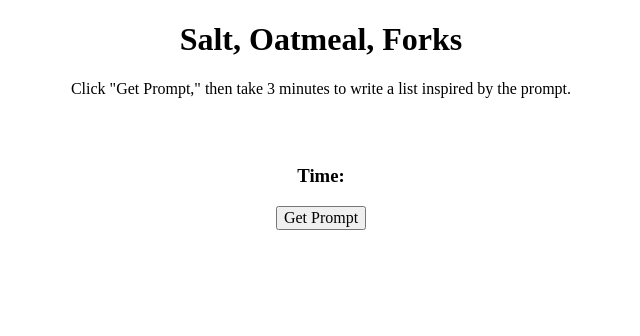
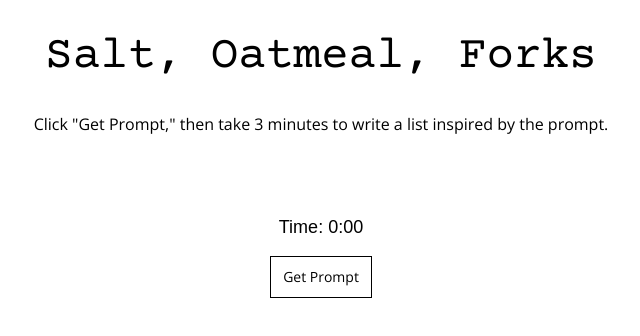
Before and after one commit to ChristineLuBean/salt-oatmeal-forks, a plain HTML site: page index.html in a window 1280 px wide. Shown: the whole page, without its empty margins (319-959 px from the left). Drawn offline with nearby package versions, Linux system fonts and the light colour scheme.

Commit message:
added font and button styling

```diff
--- a/css/style.css
+++ b/css/style.css
@@ -1,9 +1,52 @@
+:root {
+  --header-font: 'Courier Prime', monospace;
+  --body-font: 'Open Sans', sans-serif;
+  --timer-font: 'Chakra Petch', sans-serif;
+}
 html {
   box-sizing: border-box;
+  font-size: 62.5%;
 }
-  *, *:before, *:after {
+*,
+*:before,
+*:after {
   box-sizing: inherit;
 }
+
 body {
   text-align: center;
+  font-family: var(--body-font);
+  font-size: 1.6rem;
 }
+h1 {
+  font-family: var(--header-font);
+  font-weight: 400;
+  font-style: normal;
+  font-size: 4.6rem;
+}
+h2 {
+  font-family: var(--header-font);
+  font-weight: 400;
+  font-size: 3rem;
+}
+h3 {
+  font-family: var(--timer-font);
+  font-weight: 400;
+  font-size: 1.8rem;
+}
+button {
+  padding: 1.2rem;
+  font-size: 1.4rem;
+  background-color: #fff;
+  border-radius: 0;
+  border: 1px solid #000;
+  transition: 0.1s;
+  cursor: pointer;
+}
+button:hover {
+  transform: scale(1.05);
+}
+button:active {
+  color: #fff;
+  background: #000;
+}
--- a/index.html
+++ b/index.html
@@ -9,6 +9,9 @@
     <title>Salt, Oatmeal, Forks</title>
 
     <!-- external CSS link -->
+		<link rel="preconnect" href="https://fonts.googleapis.com">
+<link rel="preconnect" href="https://fonts.gstatic.com" crossorigin>
+<link href="https://fonts.googleapis.com/css2?family=Courier+Prime:ital,wght@0,400;0,700;1,400;1,700&family=Open+Sans:ital,wght@0,300..800;1,300..800&Chakra+Petch:ital,wght@0,300;0,400;0,500;0,600;0,700;1,300;1,400;1,500;1,600;1,700&display=swap" rel="stylesheet">
     <link rel="stylesheet" href="css/normalize.css" />
     <link rel="stylesheet" href="css/style.css" />
   </head>
@@ -16,7 +19,7 @@
     <h1>Salt, Oatmeal, Forks</h1>
     <p class="instructions">instructions</p>
     <h2 class="prompt-text">prompt here</h2>
-    <h3>Time: <span class="timer"></span></h3>
+    <h3>Time: <span class="timer">0:00</span></h3>
     <div>
       <button class="start">Get Prompt</button>
       <button class="stop">Done</button>
```
Lines whose indentation alone changed are shown as unchanged.
